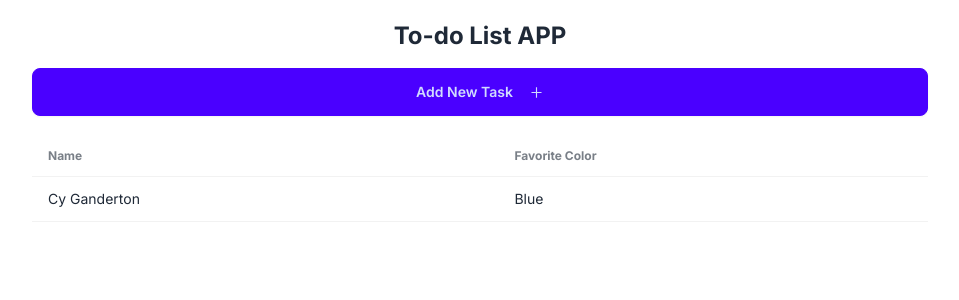
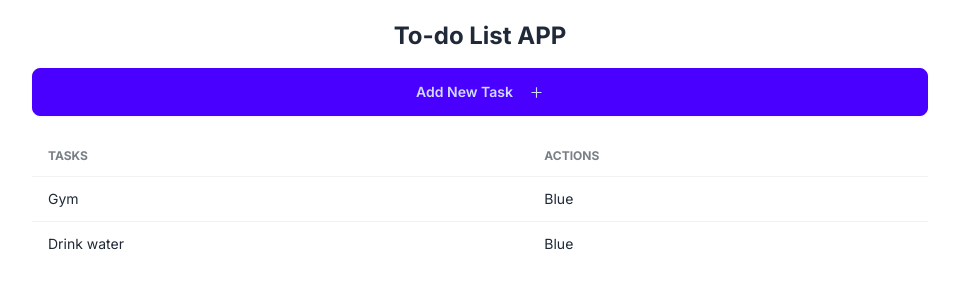
Before and after one commit to gxysai/todo-app-nextjs, a Next.js app: page / in a window 1280 px wide. Shown: the top 300 px of the page, without its empty margins (160-1119 px from the left). Built offline with nearby package versions, Linux system fonts and the light colour scheme; data requests are answered from the project's data file.

Commit message:
feat: created Task component

```diff
--- /dev/null
+++ b/app/components/Task.tsx
@@ -0,0 +1,17 @@
+import { ITask } from '@/types/tasks';
+import React from 'react';
+
+interface TaskProps {
+  task: ITask;
+}
+const Task: React.FC<TaskProps> = ({ task }) => {
+  return (
+    <tr key={task.id}>
+      <td>{task.text}</td>
+
+      <td>Blue</td>
+    </tr>
+  );
+};
+
+export default Task;
--- a/app/components/TodoList.tsx
+++ b/app/components/TodoList.tsx
@@ -1,24 +1,26 @@
+import { ITask } from '@/types/tasks';
 import React from 'react';
+import Task from './Task';
 
-const TodoList = () => {
+interface TodoListProps {
+  tasks: ITask[];
+}
+
+const TodoList: React.FC<TodoListProps> = ({ tasks }) => {
   return (
     <div className="overflow-x-auto">
-      <table className="table">
+      <table className="table w-full">
         {/* head */}
         <thead>
           <tr>
-            <th>Name</th>
-
-            <th>Favorite Color</th>
+            <th>TASKS</th>
+            <th>ACTIONS</th>
           </tr>
         </thead>
         <tbody>
-          {/* row 1 */}
-          <tr>
-            <td>Cy Ganderton</td>
-
-            <td>Blue</td>
-          </tr>
+          {tasks.map((task) => (
+            <Task key={task.id} task={task} />
+          ))}
         </tbody>
       </table>
     </div>
--- a/app/page.tsx
+++ b/app/page.tsx
@@ -11,7 +11,7 @@ export default async function Home() {
         <h1 className="text-2xl font-bold">To-do List APP</h1>
         <AddTask />
       </div>
-      <TodoList />
+      <TodoList tasks={tasks} />
     </main>
   );
 }
--- a/data/todos.json
+++ b/data/todos.json
@@ -2,11 +2,11 @@
   "tasks": [
     {
       "id": 1,
-      "text": "Task 1"
+      "text": "Gym"
     },
     {
       "id": 2,
-      "text": "Task 2"
+      "text": "Drink water"
     }
   ]
 }
```
